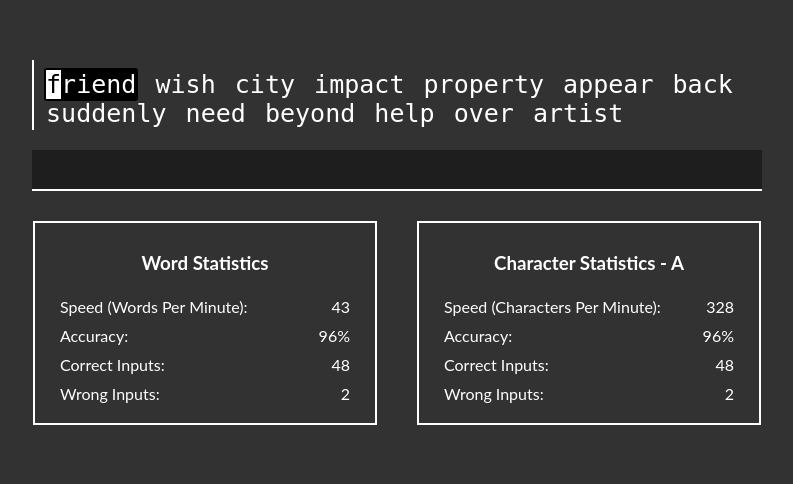
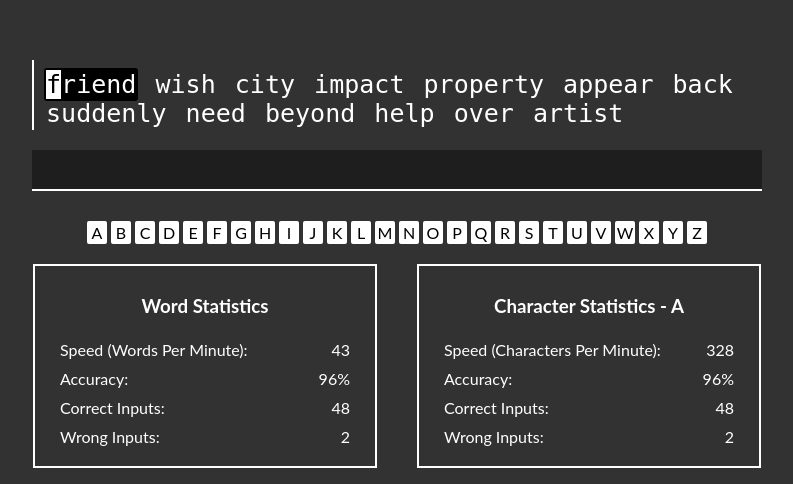
Before and after one commit to rizwanmustafa/TestType, a Flask app: page / in a window 1280 px wide. Shown: the part 50-534 px from the top of the page, without its empty margins (243-1036 px from the left). Run offline with Flask 2, Linux system fonts and the light colour scheme.

Commit message:
Added individual character design

```diff
--- a/static/styles.css
+++ b/static/styles.css
@@ -127,3 +127,21 @@ a{
 }
 
 .centerAlign { text-align: center; }
+
+#charListDiv{
+  margin-top: 20px;
+  margin-left: auto;
+  margin-right: auto;
+  max-width: max-content;
+  user-select: none ;
+}
+
+.charDiv{
+  display:inline-block;
+  background-color: white;
+  font-family: "Lato", sans-serif;
+  padding: 2px 0px;
+  width: 20px;
+  text-align: center;
+  border-radius: 2px;
+}
--- a/templates/index.html
+++ b/templates/index.html
@@ -8,7 +8,37 @@
     </div>
 </div>
 
+<div id="charListDiv">
+    <div class="charDiv">A</div>
+    <div class="charDiv">B</div>
+    <div class="charDiv">C</div>
+    <div class="charDiv">D</div>
+    <div class="charDiv">E</div>
+    <div class="charDiv">F</div>
+    <div class="charDiv">G</div>
+    <div class="charDiv">H</div>
+    <div class="charDiv">I</div>
+    <div class="charDiv">J</div>
+    <div class="charDiv">K</div>
+    <div class="charDiv">L</div>
+    <div class="charDiv">M</div>
+    <div class="charDiv">N</div>
+    <div class="charDiv">O</div>
+    <div class="charDiv">P</div>
+    <div class="charDiv">Q</div>
+    <div class="charDiv">R</div>
+    <div class="charDiv">S</div>
+    <div class="charDiv">T</div>
+    <div class="charDiv">U</div>
+    <div class="charDiv">V</div>
+    <div class="charDiv">W</div>
+    <div class="charDiv">X</div>
+    <div class="charDiv">Y</div>
+    <div class="charDiv">Z</div>
+</div>
+
 <div id="masterResultDiv">
+
     <div class="resultDiv">
         <h3 class="centerAlign">Word Statistics</h3>
         <div class="statisticDiv">
@@ -23,12 +53,12 @@
 
         <div class="statisticDiv">
             <span class="statisticLabel">Correct Inputs: </span>
-            <span class="statistic" id="wordCorrectInputNum">48</span>
+            <span class="statistic" id="correctWords">48</span>
         </div>
 
         <div class="statisticDiv">
             <span class="statisticLabel">Wrong Inputs: </span>
-            <span class="statistic" id="wordWrongInputNum">2</span>
+            <span class="statistic" id="wrongWords">2</span>
         </div>
     </div>
     <div class="resultDiv">
@@ -46,12 +76,12 @@
 
         <div class="statisticDiv">
             <span class="statisticLabel">Correct Inputs: </span>
-            <span class="statistic" id="charCorrectInputNum">48</span>
+            <span class="statistic" id="correctChars">48</span>
         </div>
 
         <div class="statisticDiv">
             <span class="statisticLabel">Wrong Inputs: </span>
-            <span class="statistic" id="charWrongInputNum">2</span>
+            <span class="statistic" id="wrongChars">2</span>
         </div>
     </div>
 </div>
```
